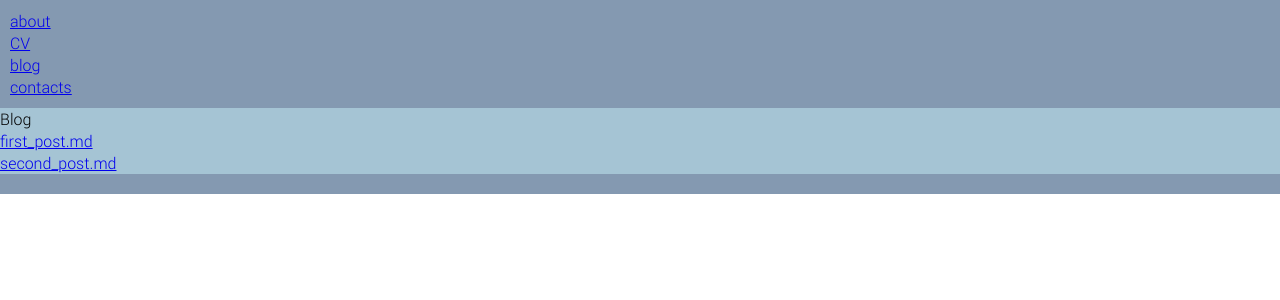
After one commit to lsyurievna/resume_app, a Flask app: page /blog_listing in a window 1280 px wide. The commit adds this page. Shown: the top 300 px of the page. Run offline with Flask 2, Linux system fonts and the light colour scheme.

Commit message:
Links to posts added

```diff
--- a/app.py
+++ b/app.py
@@ -1,11 +1,26 @@
 from flask import Flask, render_template
 import decouple
-import requests
+import os
+from pathlib import Path
 
 app = Flask(__name__)
 
 name = "Mila"
 contact = decouple.config("CONTACT_FORM_API" )
+blog_posts = []
+
+#If a file in the blog dir has ".md" extension
+#print its name
+with os.scandir("blog") as it:
+  for entry in it:
+    if entry.name.endswith(".md") and entry.is_file():
+      post_data = Path(entry.path).read_text()
+
+      blog_posts.append({
+        "name": entry.name,
+        "data": post_data
+      })
+
 
 @app.route("/")
 def about():
@@ -18,3 +33,11 @@ def CV():
 @app.route("/contacts")
 def contacts():
   return render_template("contacts.html", name = name, api = contact)
+
+@app.route("/blog_listing")
+def blog_listing():
+  return render_template("blog_listing.html", name = name, blog_posts = blog_posts)
+
+@app.route("/blog_listing/<post_name>")
+def blog_entry(post_name):
+  return render_template("blog_entry.html", name = name, post_name = post_name)
--- /dev/null
+++ b/blog/first_post.md
@@ -0,0 +1,3 @@
+#First post
+
+This is a new post
--- /dev/null
+++ b/blog/second_post.md
@@ -0,0 +1,4 @@
+#second post
+
+1. second possst
+2. my second post
--- /dev/null
+++ b/templates/blog_listing.html
@@ -0,0 +1,15 @@
+{% extends "layout.html" %}
+{% block title %}Blog{% endblock %}
+
+{% block content %}
+
+Blog
+
+<ul>
+{% for post in blog_posts %}
+  <a href = "/blog_listing/{{post['name']}}">
+  <li>{{post["name"]}}</li></a>
+{% endfor %}
+</ul>
+
+{% endblock %}
--- a/templates/layout.html
+++ b/templates/layout.html
@@ -13,6 +13,7 @@
     <ul>
       <a href = "/"><li>about</li></a>
       <a href = "/CV"><li>CV</li></a>
+      <a href = "/blog_listing"><li>blog</li></a>
       <a href = "/contacts"><li>contacts</li></a>
     </ul>
   </nav>
```
Also changed, not shown: templates/blog_entry.html (added, +8 -0 lines).
